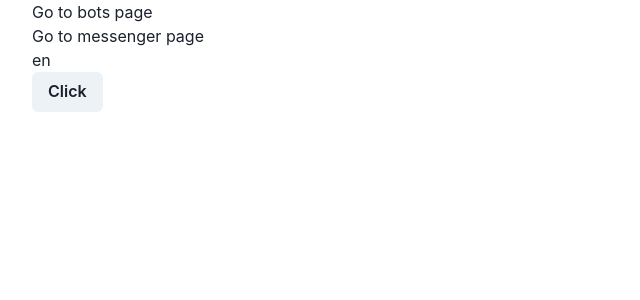
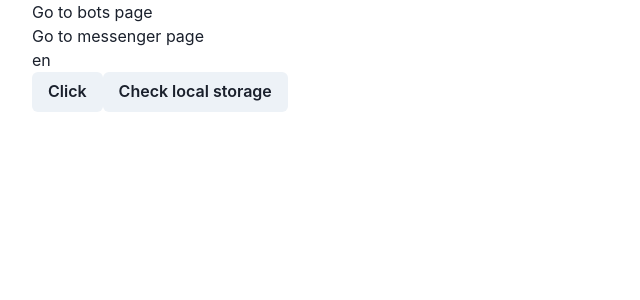
Before and after one commit to MaximFedarau/Coronavirus-Helper-Web, a Next.js app: page / in a window 1280 px wide. Shown: the top 300 px of the page, without its empty margins (0-640 px from the left). Built offline with nearby package versions, Linux system fonts and the light colour scheme.

Commit message:
initial commit

```diff
--- a/pages/index.js
+++ b/pages/index.js
@@ -78,6 +78,10 @@ function Home() {
   }, [store.getState().RuEnLanguageReducer.language])
 
 
+  function checkLocalStorage() {
+    if (typeof window !== 'undefined') console.log("localStorage is available")
+  }
+
   return (
       <div className={styles.container}>
       <Head>
@@ -97,6 +101,7 @@ function Home() {
       <Button onClick={() => {
         store.dispatch(changeReduxLanguage())
       }}>Click</Button>
+      <Button onClick={checkLocalStorage}>Check local storage</Button>
     </div>
   )
 }
```
